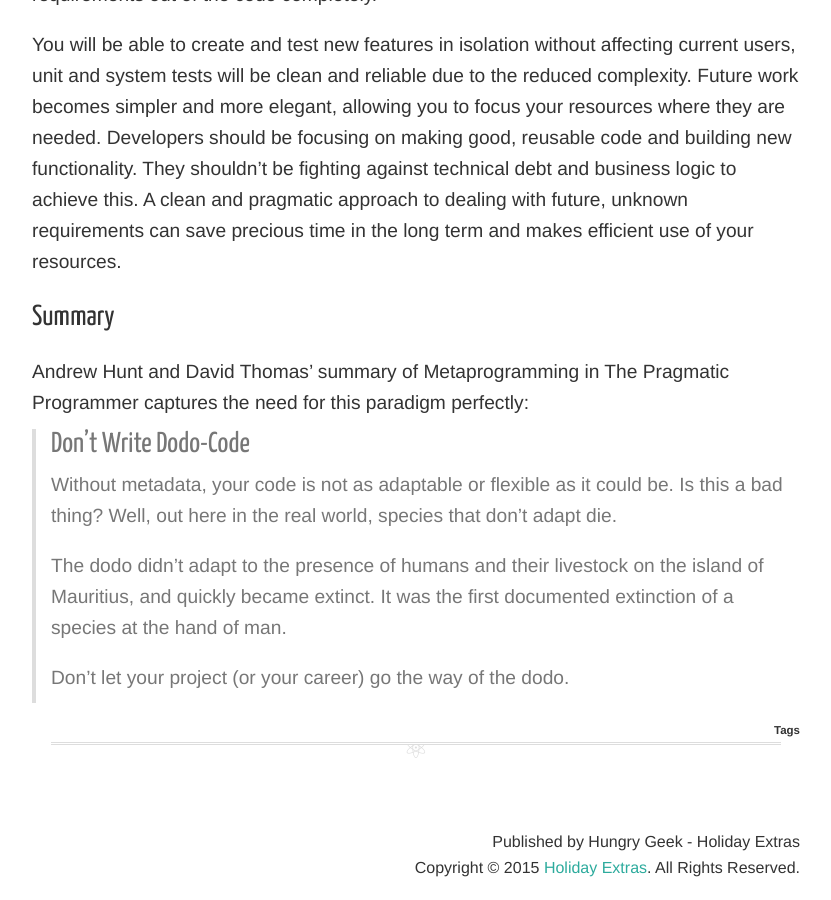
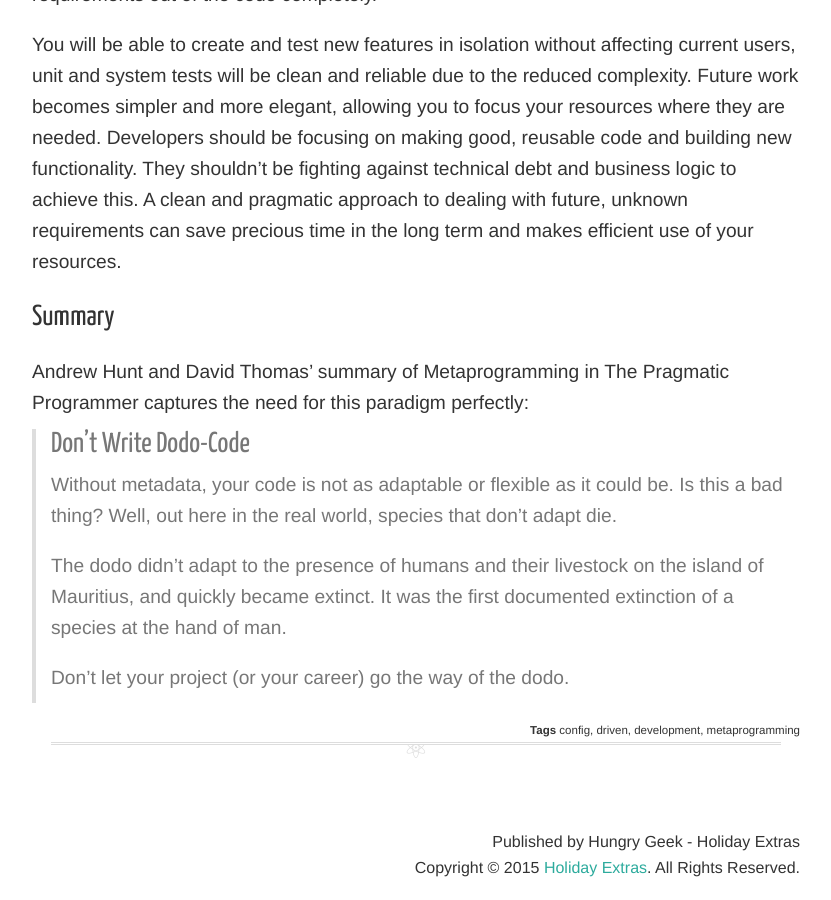
Before and after one commit to holidayextras/holidayextras.github.com, a Jekyll site: the page built from _posts/2015-11-20-config-driven-development.md, in a window 1280 px wide and 900 px high, scrolled down 2465 px. Shown: the whole window, without its empty margins (224-1055 px from the left). Built offline with Jekyll 4.4.1, drawn with Linux system fonts in a browser that asks for light colours; nearby versions of some CDN libraries; comment, search, counter and statistics services are not loaded.

Commit message:
Adding tags to post

```diff
--- a/_posts/2015-11-20-config-driven-development.md
+++ b/_posts/2015-11-20-config-driven-development.md
@@ -1,9 +1,9 @@
 ---
 layout: post
 title: Config Driven Development
-categories:
+categories: Development
 author: connor_meredith
-tags:
+tags: config driven development metaprogramming
 comments: true
 excerpt: "The situation is always the same; you jump into your nice clean code to litter it with business logic that is likely to change in the future, running the risk of introducing new bugs and possibly breaking existing functionality. Surely there's a better solution?"
 ---
```
